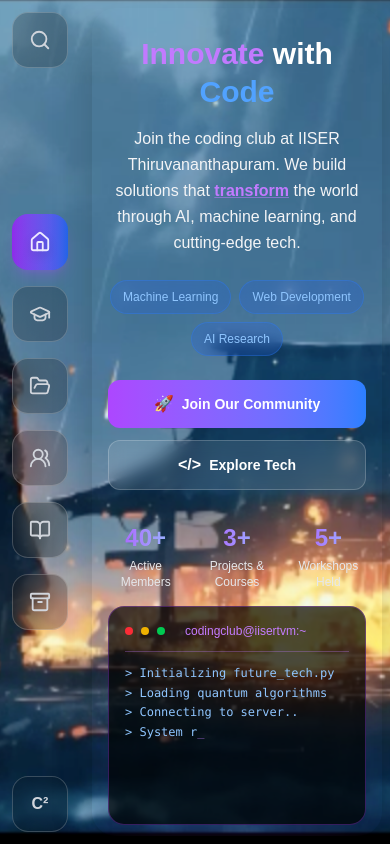
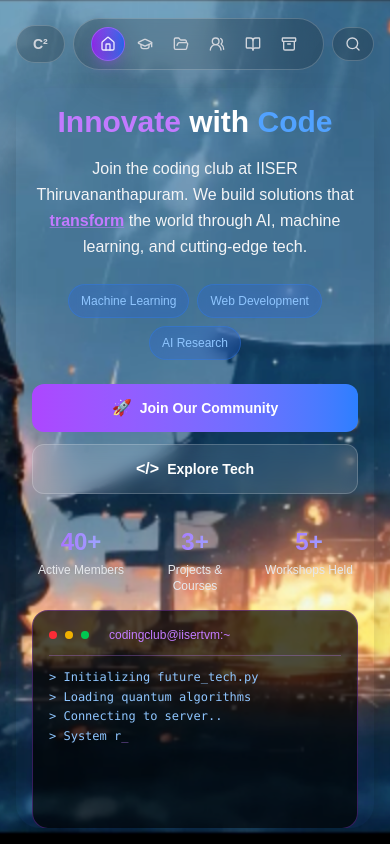
Before and after one commit to Arty-001-coder/c-club-website, a Next.js app: page / in a window 390 px wide. Built offline with nearby package versions, Linux system fonts and the light colour scheme.

Commit message:
update 1.11

```diff
--- a/components/DashboardLayout.tsx
+++ b/components/DashboardLayout.tsx
@@ -160,8 +160,7 @@ export default function DashboardLayout({ children }: Props) {
     },
   ];
 
-  // Desktop Layout
-  if (!isMobile) {
+  // Unified Layout for both Desktop and Mobile
   return (
     <div className="h-screen flex flex-col overflow-hidden relative bg-cover bg-center bg-no-repeat" style={{ backgroundImage: 'url("/back.png")' }}>
       {/* Background overlay for better contrast */}
@@ -172,10 +171,10 @@ export default function DashboardLayout({ children }: Props) {
       <div className="absolute bottom-10 right-10 w-40 h-40 bg-gradient-to-tl from-blue-500/10 to-transparent rounded-full blur-xl -z-20 animate-pulse" style={{ animationDelay: '2s' }} />
       <div className="absolute top-1/2 left-1/4 w-24 h-24 bg-gradient-to-br from-white/5 to-transparent rounded-full blur-xl -z-20 animate-pulse" style={{ animationDelay: '4s' }} />
 
-        {/* Top Navbar */}
+      {/* Top Navbar - Same for both desktop and mobile */}
       <nav className="mt-4 h-14 w-full flex items-center justify-center px-4 relative flex-shrink-0 z-10">
-          <div className="flex items-center space-x-4 w-5/6 max-w-6xl">
-            {/* Logo Container - Separate from navbar */}
+        <div className={`flex items-center space-x-2 lg:space-x-4 ${isMobile ? 'w-full max-w-sm' : 'w-5/6 max-w-6xl'}`}>
+          {/* Logo Container - C² for mobile, Coding Club for desktop */}
           <div className="flex-shrink-0">
             <button
               onClick={toggleLogo}
@@ -190,10 +189,10 @@ export default function DashboardLayout({ children }: Props) {
               `}
             >
               <span className={`
-                  text-xs font-medium transition-all duration-300 ease-out
+                ${isMobile ? 'text-sm font-bold' : 'text-xs font-medium'} transition-all duration-300 ease-out
                 ${logoExpanded ? 'text-white drop-shadow-lg font-semibold' : 'text-gray-300 group-hover:text-white'}
               `}>
-                  Coding Club
+                {isMobile ? 'C²' : 'Coding Club'}
               </span>
 
               {/* Active state indicator for logo */}
@@ -203,8 +202,8 @@ export default function DashboardLayout({ children }: Props) {
             </button>
           </div>
 
-            {/* Main Navigation - Frosted glass container */}
-            <div className="bg-black/20 backdrop-blur-lg border border-white/20 rounded-full px-6 py-2 shadow-2xl flex-1 transition-all duration-500 ease-out">
+          {/* Main Navigation - Responsive container */}
+          <div className={`bg-black/20 backdrop-blur-lg border border-white/20 rounded-full ${isMobile ? 'px-3 py-2' : 'px-6 py-2'} shadow-2xl flex-1 transition-all duration-500 ease-out`}>
             <div className="flex items-center justify-center relative">
 
               {/* Logo details overlay - appears when logo is expanded */}
@@ -212,31 +211,30 @@ export default function DashboardLayout({ children }: Props) {
                 absolute inset-0 flex items-center justify-center transition-all duration-500 ease-out
                 ${logoExpanded ? 'opacity-100 scale-100' : 'opacity-0 scale-95 pointer-events-none'}
               `}>
-                  <div className="flex items-center space-x-6 w-full max-w-2xl">
+                <div className={`flex items-center ${isMobile ? 'space-x-3' : 'space-x-6'} w-full ${isMobile ? 'max-w-xs' : 'max-w-2xl'}`}>
                   {/* Club Logo and Name */}
                   <div className="flex items-center space-x-3">
-                      {/* Replace with actual logo image */}
-                      <div className="w-10 h-10 rounded-4xl  shadow-lg shadow-purple-500/50 overflow-hidden bg-gradient-to-br items-center justify-center">
+                    <div className={`${isMobile ? 'w-8 h-8' : 'w-10 h-10'} rounded-full shadow-lg shadow-purple-500/50 overflow-hidden bg-gradient-to-br from-purple-500 to-blue-500 flex items-center justify-center`}>
                       <Image
                         src="/logo.png"
                         alt="CCIT Logo"
-                          width={40}
-                          height={40}
+                        width={isMobile ? 32 : 40}
+                        height={isMobile ? 32 : 40}
                         className="object-cover w-full h-full"
                         onError={() => {
-                            // Image will be hidden and fallback gradient background will show
                           console.log('Logo image failed to load, showing fallback');
                         }}
                       />
                     </div>
                     <div>
-                        <h3 className="font-semibold text-sm text-white bg-clip-text">
+                      <h3 className={`font-semibold ${isMobile ? 'text-xs' : 'text-sm'} text-white bg-clip-text`}>
                         CCIT
                       </h3>
                     </div>
                   </div>
 
-                    {/* Social Links */}
+                  {/* Social Links - Hidden on mobile in expanded view, shown only on desktop */}
+                  {!isMobile && (
                     <div className="flex items-center space-x-3">
                       {socialLinks.map((social) => {
                         const IconComponent = social.icon;
@@ -261,8 +259,16 @@ export default function DashboardLayout({ children }: Props) {
                         IISER TRIVANDRUM
                       </span>
                     </div>
+                  )}
 
-
+                  {/* Mobile: Show IISER TVM text instead of social links */}
+                  {isMobile && (
+                    <div className="text-center">
+                      <span className="text-xs font-semibold text-white bg-clip-text">
+                        IISER TRIVANDRUM
+                      </span>
+                    </div>
+                  )}
                 </div>
               </div>
 
@@ -271,8 +277,8 @@ export default function DashboardLayout({ children }: Props) {
                 absolute inset-0 flex items-center justify-center transition-all duration-500 ease-out
                 ${searchExpanded ? 'opacity-100 scale-100' : 'opacity-0 scale-95 pointer-events-none'}
               `}>
-                  <form onSubmit={handleSearchSubmit} className="flex items-center space-x-3 w-full max-w-md">
-                    <Search size={20} className="text-white" />
+                <form onSubmit={handleSearchSubmit} className={`flex items-center space-x-3 w-full ${isMobile ? 'max-w-xs' : 'max-w-md'}`}>
+                  <Search size={isMobile ? 18 : 20} className="text-white" />
                   <input
                     type="text"
                     placeholder="Search anything..."
@@ -291,9 +297,9 @@ export default function DashboardLayout({ children }: Props) {
                 </form>
               </div>
 
-                {/* Navigation buttons */}
+              {/* Navigation buttons - Icons only for mobile, icons + text for desktop */}
               <div className={`
-                  flex items-center space-x-1 transition-all duration-500 ease-out
+                flex items-center ${isMobile ? 'space-x-1' : 'space-x-1'} transition-all duration-500 ease-out
                 ${(searchExpanded || logoExpanded) ? 'opacity-0 scale-95 pointer-events-none' : 'opacity-100 scale-100'}
               `}>
                 {navItems.map((item, index) => {
@@ -304,37 +310,40 @@ export default function DashboardLayout({ children }: Props) {
                     <button
                       key={item.id}
                       className={`
-                          relative text-white px-4 py-2 rounded-full transition-all duration-300 ease-out
+                        relative text-white ${isMobile ? 'px-2 py-2' : 'px-4 py-2'} rounded-full transition-all duration-300 ease-out
                         transform hover:scale-110 hover:-translate-y-0.5
                         ${isActive
                           ? 'bg-gradient-to-r from-purple-600/80 to-blue-600/80 shadow-lg shadow-purple-500/25 border border-purple-400/50 backdrop-blur-sm'
                           : 'hover:bg-white/20 hover:backdrop-blur-sm hover:shadow-lg hover:shadow-white/10'
                         }
                         ${isTransitioning ? 'pointer-events-none' : ''}
-                          group flex items-center space-x-2
+                        group flex items-center ${isMobile ? '' : 'space-x-2'}
                       `}
                       style={{
                         animationDelay: `${index * 50}ms`,
                       }}
                       onClick={() => goTo(item.path, item.id)}
+                      title={isMobile ? item.label : undefined}
                     >
                       <Icon
-                          size={18}
+                        size={isMobile ? 16 : 18}
                         className={`
                           transition-all duration-300 ease-out
                           ${isActive ? 'text-white drop-shadow-lg' : 'text-gray-300 group-hover:text-white group-hover:rotate-12'}
                         `}
                       />
 
-                        {/* Label text beside icon */}
+                      {/* Label text - only show on desktop */}
+                      {!isMobile && (
                         <span className={`
                           text-xs font-medium transition-all duration-300 ease-out
                           ${isActive ? 'text-white drop-shadow-lg font-semibold' : 'text-gray-300 group-hover:text-white'}
                         `}>
                           {item.label}
                         </span>
+                      )}
 
-                        {/* Active state indicator - enhanced */}
+                      {/* Active state indicator */}
                       {isActive && (
                         <div className="absolute inset-0 bg-gradient-to-r from-purple-500/20 to-blue-500/20 rounded-full animate-pulse" />
                       )}
@@ -345,33 +354,36 @@ export default function DashboardLayout({ children }: Props) {
             </div>
           </div>
 
-            {/* Separate Search Button */}
+          {/* Search Button */}
           <div className="flex-shrink-0">
             <button
               onClick={toggleSearch}
               className={`
-                  bg-black/20 backdrop-blur-lg border border-white/20 rounded-full px-4 py-2 shadow-2xl
+                bg-black/20 backdrop-blur-lg border border-white/20 rounded-full ${isMobile ? 'px-3 py-2' : 'px-4 py-2'} shadow-2xl
                 text-white transition-all duration-300 ease-out transform hover:scale-110 hover:-translate-y-0.5
                 ${searchExpanded
                   ? 'bg-gradient-to-r from-purple-600/80 to-blue-600/80 shadow-lg shadow-purple-500/25 border-purple-400/50'
                   : 'hover:bg-white/20 hover:backdrop-blur-sm hover:shadow-lg hover:shadow-white/10'
                 }
-                  group flex items-center space-x-2 relative
+                group flex items-center ${isMobile ? '' : 'space-x-2'} relative
               `}
             >
               <Search
-                  size={18}
+                size={isMobile ? 16 : 18}
                 className={`
                   transition-all duration-300 ease-out
                   ${searchExpanded ? 'text-white drop-shadow-lg' : 'text-gray-300 group-hover:text-white group-hover:rotate-12'}
                 `}
               />
+              {/* Search label - only show on desktop */}
+              {!isMobile && (
                 <span className={`
                   text-xs font-medium transition-all duration-300 ease-out
                   ${searchExpanded ? 'text-white drop-shadow-lg font-semibold' : 'text-gray-300 group-hover:text-white'}
                 `}>
                   Search
                 </span>
+              )}
 
               {/* Active state indicator for search */}
               {searchExpanded && (
@@ -382,158 +394,8 @@ export default function DashboardLayout({ children }: Props) {
         </div>
       </nav>
 
-        {/* Main Content */}
-        <main className="flex-1 p-6 relative min-h-0 z-10">
-          {/* Content wrapper with transition */}
-          <div
-            className={`
-               rounded-3xl shadow-2xl w-full h-full relative
-              transition-all duration-300 ease-out
-              ${isTransitioning ? 'opacity-95 scale-[0.998]' : 'opacity-100 scale-100'}
-            `}
-          >
-            {/* Animated background gradient */}
-            <div className="absolute inset-0 bg-gradient-to-br from-purple-50/20 via-transparent to-blue-50/20 opacity-0 hover:opacity-100 transition-opacity duration-500 pointer-events-none rounded-3xl" />
-
-            {/* Loading overlay during transitions */}
-            {isTransitioning && (
-              <div className="absolute inset-0 bg-black/40 backdrop-blur-sm z-10 flex items-center justify-center rounded-3xl">
-                <div className="w-8 h-8 border-2 border-purple-500 border-t-transparent rounded-full animate-spin" />
-              </div>
-            )}
-
-            {/* Scrollable Content */}
-            <div
-              className={`
-                h-full overflow-y-auto overflow-x-hidden transition-all duration-200 ease-out rounded-3xl
-                ${isTransitioning ? 'opacity-70 blur-sm' : 'opacity-100 blur-0'}
-              `}
-            >
-              {children}
-            </div>
-          </div>
-        </main>
-      </div>
-    );
-  }
-
-  // Mobile Layout with Side Navigation
-  return (
-    <div className="h-screen flex overflow-hidden relative bg-cover bg-center bg-no-repeat" style={{ backgroundImage: 'url("/back.png")' }}>
-      {/* Background overlay for better contrast */}
-      <div className="absolute inset-0 bg-gradient-to-br from-purple-900/60 via-blue-900/70 to-black/80 backdrop-blur-sm -z-10"></div>
-
-      {/* Animated background elements */}
-      <div className="absolute top-10 left-10 w-32 h-32 bg-gradient-to-br from-purple-500/10 to-transparent rounded-full blur-xl -z-20 animate-pulse" />
-      <div className="absolute bottom-10 right-10 w-40 h-40 bg-gradient-to-tl from-blue-500/10 to-transparent rounded-full blur-xl -z-20 animate-pulse" style={{ animationDelay: '2s' }} />
-      <div className="absolute top-1/2 left-1/4 w-24 h-24 bg-gradient-to-br from-white/5 to-transparent rounded-full blur-xl -z-20 animate-pulse" style={{ animationDelay: '4s' }} />
-
-      {/* Side Navigation - Reduced width and padding */}
-      <nav className="w-20 flex-shrink-0 flex flex-col p-3 z-10">
-        <div className="flex flex-col h-full justify-between">
-
-          {/* Search Button at Top */}
-          <div className="flex justify-center">
-            <button
-              onClick={toggleSearch}
-              className={`
-                w-14 h-14 rounded-2xl transition-all duration-300 ease-out transform hover:scale-110
-                ${searchExpanded
-                  ? 'bg-gradient-to-r from-purple-600/80 to-blue-600/80 shadow-lg shadow-purple-500/25'
-                  : 'bg-black/20 hover:bg-white/20 backdrop-blur-lg border border-white/20'
-                }
-                group flex items-center justify-center relative
-              `}
-            >
-              <Search
-                size={22}
-                className={`
-                  transition-all duration-300 ease-out
-                  ${searchExpanded ? 'text-white drop-shadow-lg' : 'text-gray-300 group-hover:text-white group-hover:rotate-12'}
-                `}
-              />
-
-              {/* Active state indicator for search */}
-              {searchExpanded && (
-                <div className="absolute inset-0 bg-gradient-to-r from-purple-500/20 to-blue-500/20 rounded-2xl animate-pulse" />
-              )}
-            </button>
-          </div>
-
-          {/* Navigation Items - Centered and Evenly Spaced */}
-          <div className="flex-1 flex flex-col justify-center space-y-4 py-4">
-            {navItems.map((item, index) => {
-              const Icon = item.icon;
-              const isActive = activeButton === item.id;
-
-              return (
-                <div key={item.id} className="flex justify-center">
-                  <button
-                    className={`
-                      relative w-14 h-14 rounded-2xl transition-all duration-300 ease-out
-                      transform hover:scale-110
-                      ${isActive
-                        ? 'bg-gradient-to-r from-purple-600/80 to-blue-600/80 shadow-lg shadow-purple-500/25'
-                        : 'bg-black/20 hover:bg-white/20 backdrop-blur-lg border border-white/20'
-                      }
-                      ${isTransitioning ? 'pointer-events-none' : ''}
-                      group flex items-center justify-center
-                    `}
-                    style={{
-                      animationDelay: `${index * 50}ms`,
-                    }}
-                    onClick={() => goTo(item.path, item.id)}
-                    title={item.label}
-                  >
-                    <Icon
-                      size={22}
-                      className={`
-                        transition-all duration-300 ease-out
-                        ${isActive ? 'text-white drop-shadow-lg' : 'text-gray-300 group-hover:text-white group-hover:rotate-12'}
-                      `}
-                    />
-
-                    {/* Active state indicator */}
-                    {isActive && (
-                      <div className="absolute inset-0 bg-gradient-to-r from-purple-500/20 to-blue-500/20 rounded-2xl animate-pulse" />
-                    )}
-                  </button>
-                </div>
-              );
-            })}
-          </div>
-
-          {/* Coding Club Button at Bottom */}
-          <div className="flex justify-center">
-            <button
-              onClick={toggleLogo}
-              className={`
-                w-14 h-14 rounded-2xl transition-all duration-300 ease-out transform hover:scale-110
-                ${logoExpanded
-                  ? 'bg-gradient-to-r from-purple-600/80 to-blue-600/80 shadow-lg shadow-purple-500/25'
-                  : 'bg-black/20 hover:bg-white/20 backdrop-blur-lg border border-white/20'
-                }
-                group flex items-center justify-center relative
-              `}
-            >
-              <span className={`
-                text-base font-bold transition-all duration-300 ease-out
-                ${logoExpanded ? 'text-white drop-shadow-lg' : 'text-gray-300 group-hover:text-white'}
-              `}>
-                C²
-              </span>
-
-              {/* Active state indicator for logo */}
-              {logoExpanded && (
-                <div className="absolute inset-0 bg-gradient-to-r from-purple-500/20 to-blue-500/20 rounded-2xl animate-pulse" />
-              )}
-            </button>
-          </div>
-        </div>
-      </nav>
-
       {/* Search Overlay for Mobile */}
-      {searchExpanded && (
+      {searchExpanded && isMobile && (
         <div className="absolute inset-0 bg-black/60 backdrop-blur-lg z-50 flex items-start justify-center pt-20">
           <div className="bg-black/40 backdrop-blur-lg border border-white/20 rounded-2xl p-6 mx-4 w-full max-w-md">
             <form onSubmit={handleSearchSubmit} className="flex items-center space-x-3">
@@ -559,7 +421,7 @@ export default function DashboardLayout({ children }: Props) {
       )}
 
       {/* Logo Details Overlay for Mobile */}
-      {logoExpanded && (
+      {logoExpanded && isMobile && (
         <div className="absolute inset-0 bg-black/60 backdrop-blur-lg z-50 flex items-center justify-center p-4">
           <div className="bg-black/40 backdrop-blur-lg border border-white/20 rounded-2xl p-6 mx-4 w-full max-w-md">
             <div className="text-center space-y-4">
@@ -625,8 +487,8 @@ export default function DashboardLayout({ children }: Props) {
         </div>
       )}
 
-      {/* Main Content - Reduced gap significantly */}
-      <main className="flex-1 p-2 relative min-h-0 z-10 ml-1">
+      {/* Main Content - Full width and height */}
+      <main className="flex-1 p-4 lg:p-6 relative min-h-0 z-10">
         {/* Content wrapper with transition */}
         <div
           className={`
```
Lines whose indentation alone changed are shown as unchanged.
